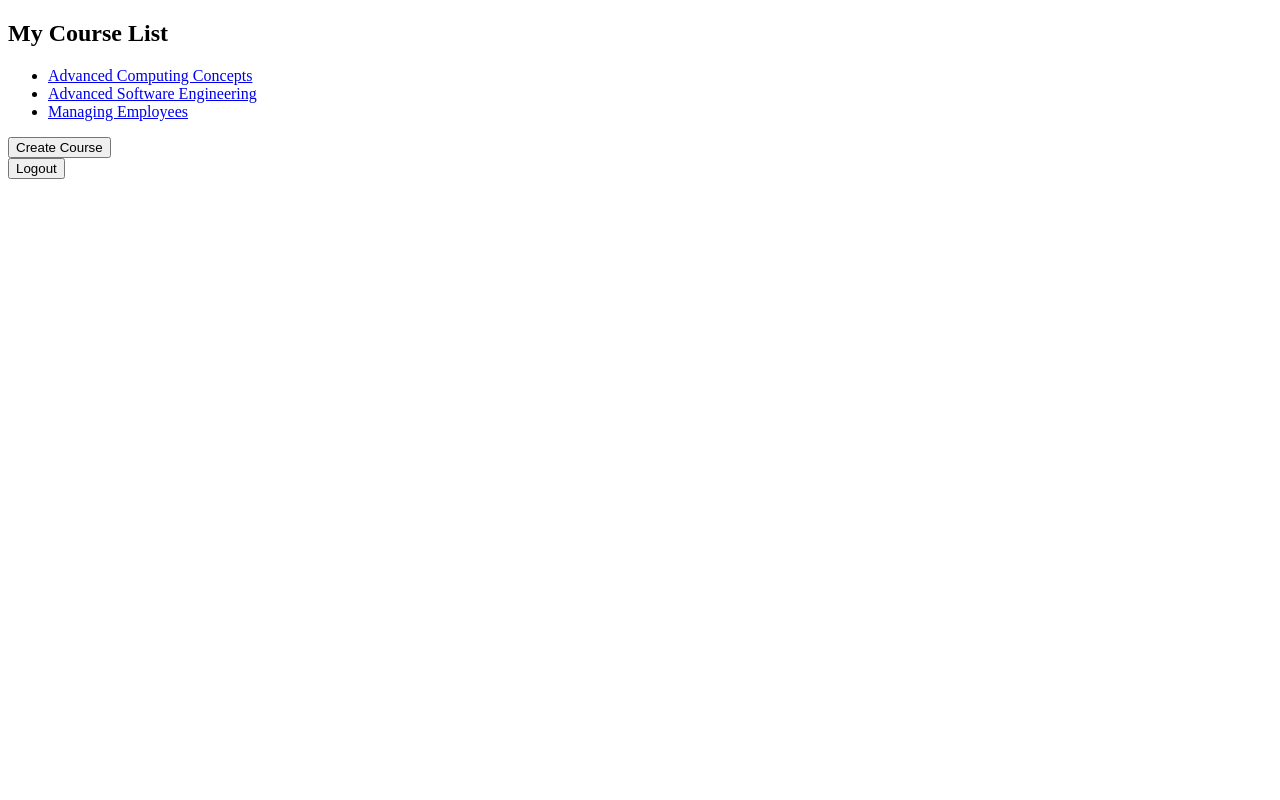
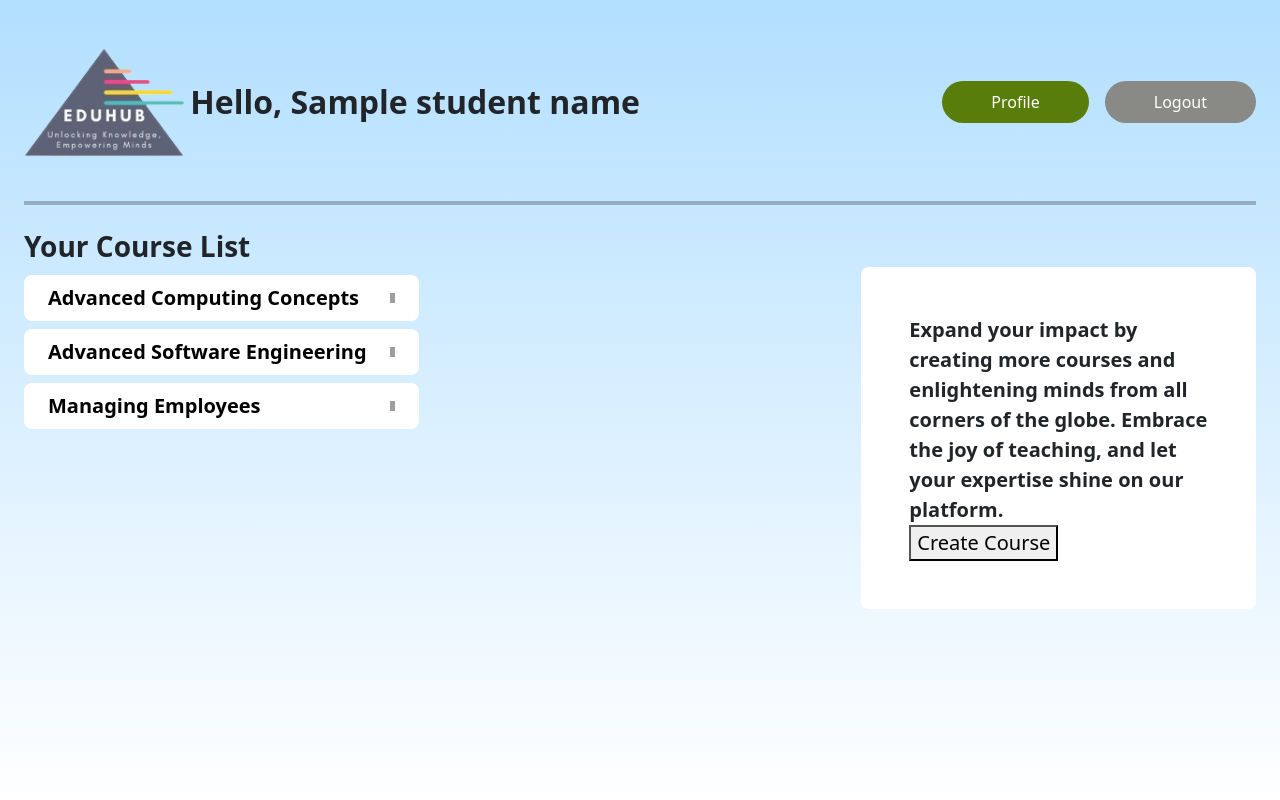
Before and after one commit to azhar9/COMP8347, a Django app: template onlinelearningapp/templates/home_teacher.html in a window 1280 px wide. Run offline with Django 4.2, Linux system fonts and the light colour scheme; data comes from the database, SQL or seed files in the repository; tables that the repository leaves empty hold one stand-in row (values such as "Sample post"); the template is opened without the code that fills it: values that come from a table or form of the project are taken from there, most other values are stand-ins (such as "Sample title", 1, 10 or a date in 2020); some libraries are stand-ins or nearby versions; grey boxes are pictures that could not be loaded.

Commit message:
fixed css on teacher home page

```diff
--- a/onlinelearningapp/static/css/home-student.css
+++ b/onlinelearningapp/static/css/home-student.css
@@ -1,5 +1,5 @@
 body {
-    background: linear-gradient(180deg, #FDFDB8 47.92%, rgba(129, 197, 136, 0.00) 100%) !important;
+    background: linear-gradient(180deg, #B2DFFF 0%, rgba(167, 102, 206, 0.00) 99.99%, rgba(177, 51, 255, 0.00) 100%);
 }
 .home-page-logo {
     width: 160px;
--- a/onlinelearningapp/static/css/style.css
+++ b/onlinelearningapp/static/css/style.css
@@ -4,7 +4,7 @@ html {
 
 body {
   min-height: 100%;
-  background: linear-gradient(180deg, #FDFDB8 47.92%, rgba(138, 195, 143, 0.00) 100%) !important;
+  background: linear-gradient(180deg, #B2DFFF 0%, rgba(167, 102, 206, 0.00) 99.99%, rgba(177, 51, 255, 0.00) 100%);
 }
 
 a {
@@ -49,3 +49,12 @@ hr {
   margin-top: 20px; /* 3px margin on top */
   margin-bottom: 20px; /* 3px margin on bottom */
 }
+
+a {
+    color: black;
+}
+
+.right-arrow {
+    width: 5px;
+    height: 10px;
+}
--- a/onlinelearningapp/templates/home_teacher.html
+++ b/onlinelearningapp/templates/home_teacher.html
@@ -1,28 +1,30 @@
-<!DOCTYPE html>
-<html>
-<head>
-    <title>Teacher Home</title>
-</head>
-<body>
-    <h2>My Course List</h2>
+{% extends 'base.html' %}
+{% load static %}
+{% block title %}
+Student Home
+{% endblock %}
+{% block content %}
 
-    <ul>
+<div class="fs-3 fw-bold">Your Course List</div>
+
+<div class="row justify-content-between">
+    <div class="col-4">
         {% for course in course_list %}
-            <li>
-                <a href="{% url 'course_detail' course.id %}">{{ course.name }}</a>
-            </li>
+        <div class="fs-5 fw-bold background-white px-4 py-2 my-2 rounded-3 d-flex flex-row justify-content-between align-items-center">
+            <a href="{% url 'course_detail' course.id %}">{{ course.name }}</a>
+            <img src="{% static 'images/RightArrow.png' %}" class="right-arrow">
+        </div>
         {% endfor %}
-    </ul>
+    </div>
+    <div class="col-4">
+        <div class="background-white d-flex flex-column justify-content-start p-5 rounded-3 fs-5 fw-bold">
+            Expand your impact by creating more courses and enlightening minds from all corners of the globe. Embrace
+            the joy of teaching, and let your expertise shine on our platform.
+            <a href="{% url 'create_course' %}">
+                <button>Create Course</button>
+            </a>
+        </div>
+    </div>
+</div>
 
-    <!-- Redirect to Course Builder -->
-    <a href="{% url 'create_course' %}">
-        <button>Create Course</button>
-    </a>
-
-    <!-- Logout Button -->
-    <form action="{% url 'logout' %}" method="post">
-        {% csrf_token %}
-        <input type="submit" value="Logout">
-    </form>
-</body>
-</html>
+{% endblock %}
```
